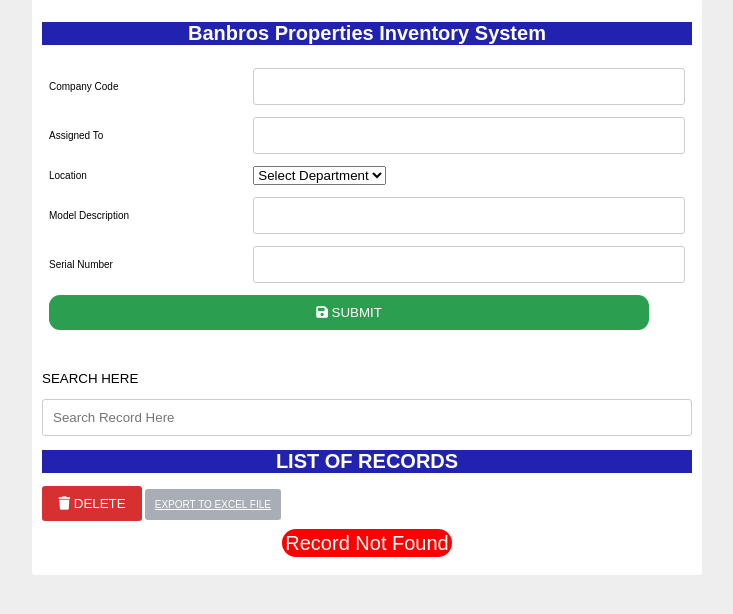
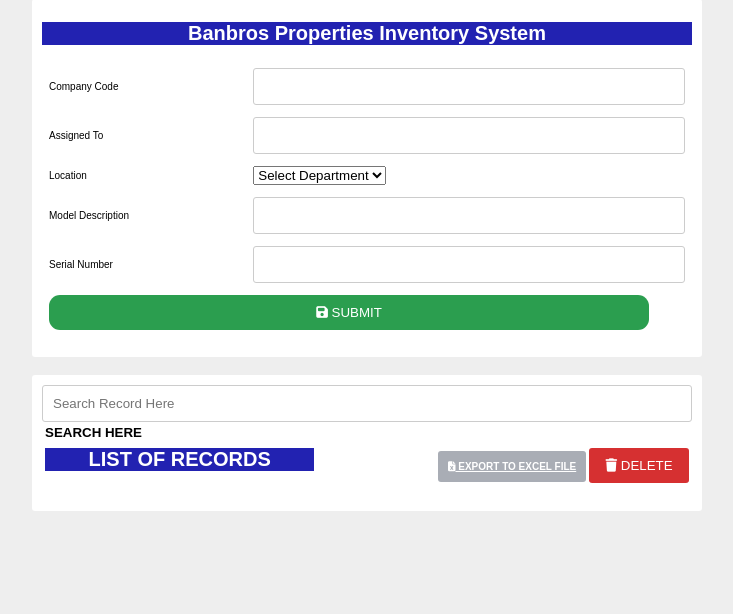
Before and after one commit to raldish/banbros-project-inventory, a PHP site: page /admin/index.php in a window 1280 px wide. Shown: the part 27-641 px from the top of the page, without its empty margins (273-1006 px from the left). Run offline with PHP 8.4, Linux system fonts and the light colour scheme; the visitor is signed in with stand-in values (Sample User, id 1); data that the repository does not hold is empty; some libraries are stand-ins or nearby versions.

Commit message:
Correcting Table Size

```diff
--- a/admin/index.php
+++ b/admin/index.php
@@ -160,17 +160,32 @@
                 unset($_SESSION['error']);
             }
         ?>
+        </div>
         <br>
-        <p>SEARCH HERE</p>
-        <input type="text" name="search" id="search" placeholder="Search Record Here">
-        <form action="deleteAll.php" method="post">
-            <h1>LIST OF RECORDS</h1>
-            <button style="width:100px;height:30px 30px" type="submit" name="deleteAll" id="delete"><span class="fa fa-trash"></span> DELETE</button> <a href="export_excelfile.php?export" style="width:100px;height:30px 30px" id="export">EXPORT TO EXCEL FILE</a>
-            <br>
-            <br>
-        <div id="result"></div>
+        <div id="divheader">
+            <table width="100%">
+                <tr>
+                    <th align ="left"><p>SEARCH HERE</p></th>
+                </tr>
+                <tr>
+                    <input type="text" name="search" id="search" placeholder="Search Record Here">
+                </tr>
+            </table>
+            <form action="deleteAll.php" method="post">
+            <table width="100%" border="0">
+                <tr>
+                    <th align="left"><h1>LIST OF RECORDS</h1></th>
+                    <th align="right">
+                        <a id="export" href="export_excelfile.php?export" style="width:100px;height:30px 30px"><span class="fa fa-file-excel"></span> EXPORT TO EXCEL FILE</a>
+                        <button style="width:100px;height:30px 30px" type="submit" name="deleteAll" id="delete"><span class="fa fa-trash"></span> DELETE</button>
+                    </th>
+                </tr>
+                <tr>
+                <th colspan="3"><div id="result"></div></th>
+                </tr>
+            </table>
         </form>
-        <script>
+        <!-- <script>
             $(document).ready(function(){
                 load_data();
                 function load_data(query){
@@ -193,7 +208,7 @@
                     }
                 });
             });
-        </script>
+        </script> -->
     </div>
 </body>
 </html>
--- a/index.php
+++ b/index.php
@@ -37,6 +37,7 @@
                         </tr>
                     </table>
                 </form>
+                </div>
                 <br>
                 <?php
                     if(isset($_SESSION['error'])){
@@ -44,7 +45,6 @@
                         unset($_SESSION['error']);
                     }
                 ?>
-            </div>
         </div>
     </div>
 
```
